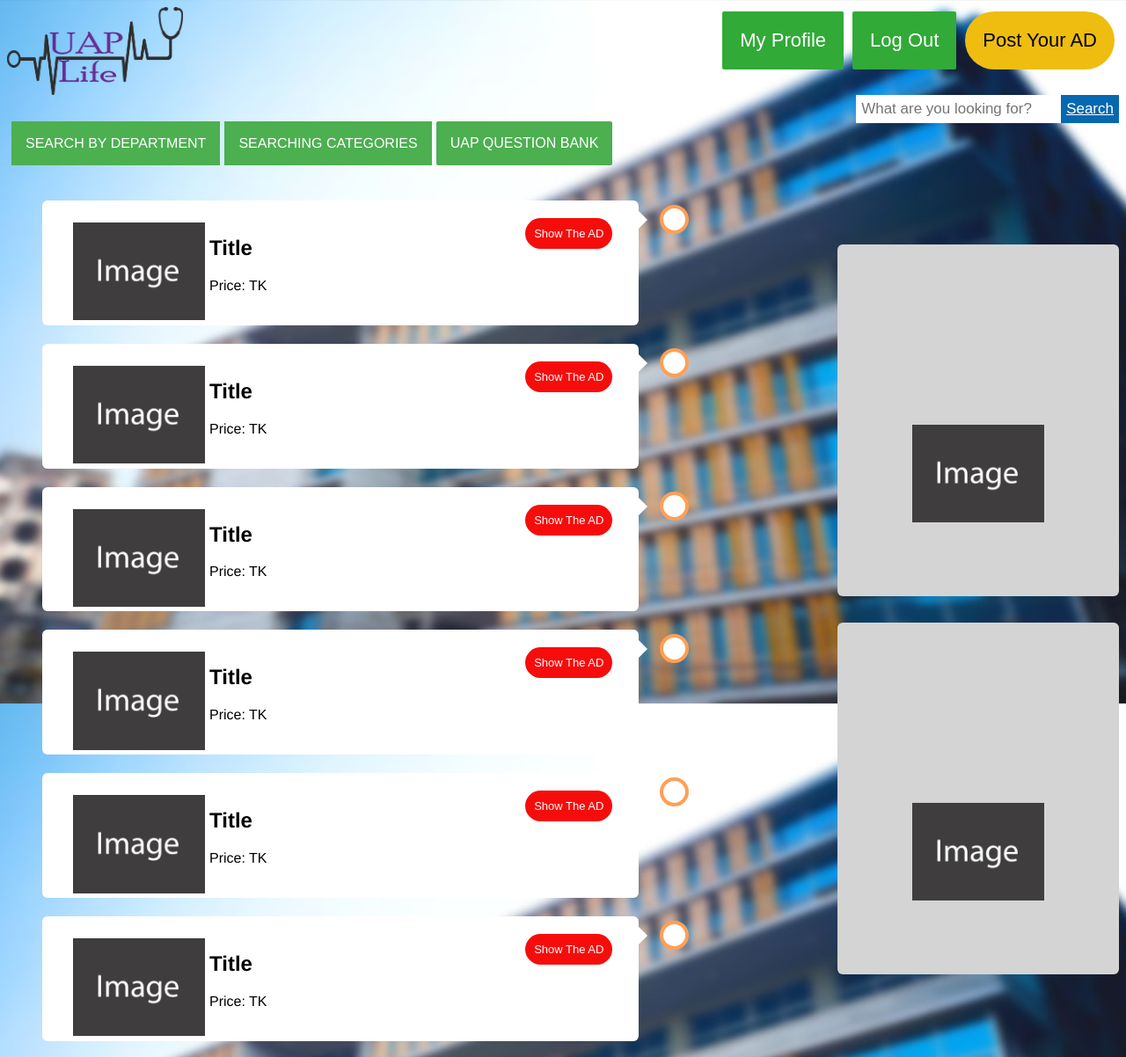
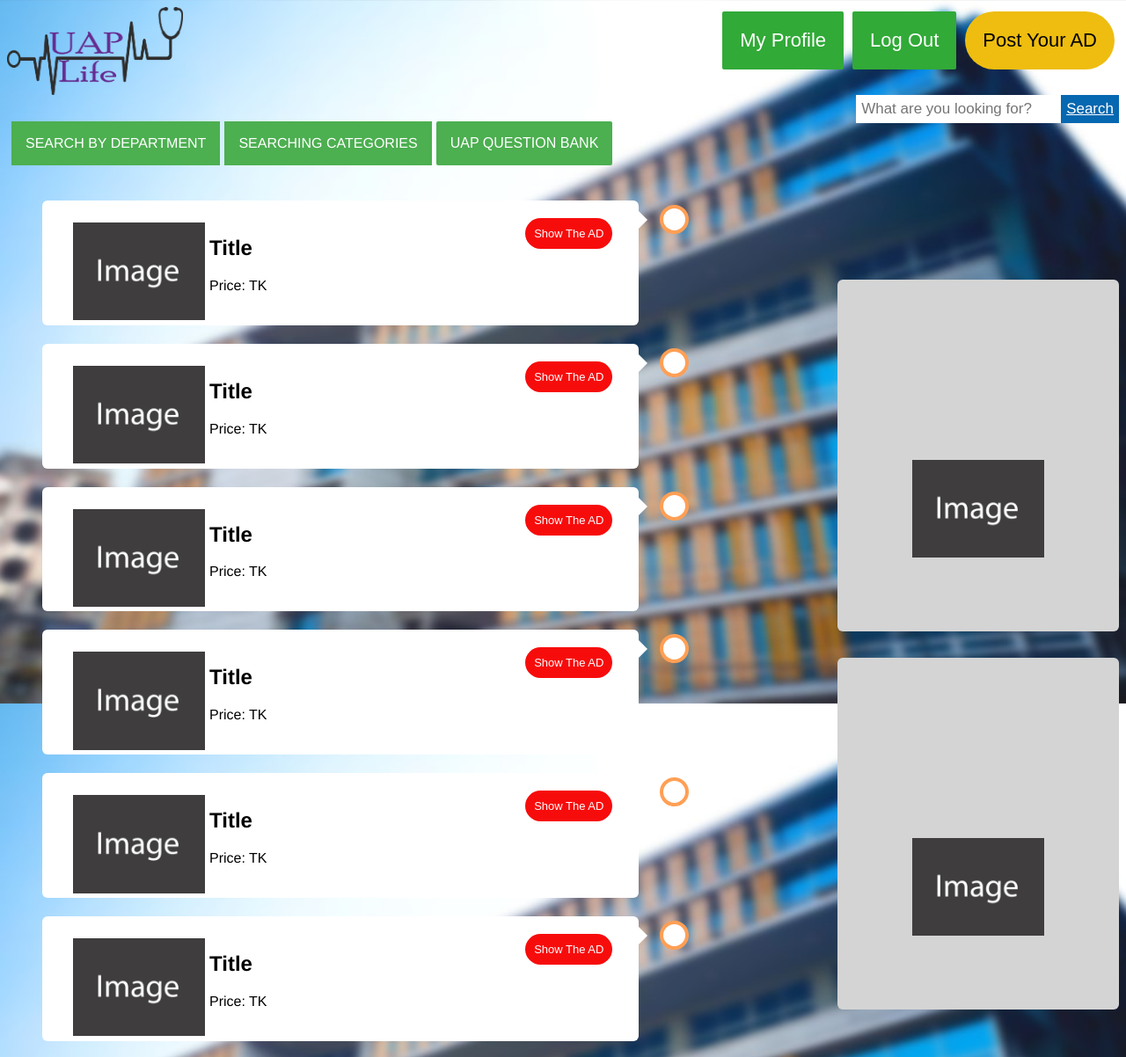
Before and after one commit to niamul64/UAP_life_Buying_And_Selling_Platform, a Django app: template CSE310_ Project/UAP_Life/templates/main_home_page.html in a window 1280 px wide. Shown: the whole page at 88% size. Run offline with Django 3.2, Linux system fonts and the light colour scheme; the template is opened without the code that fills it, so the values that code supplies are empty.

Commit message:
bug fix of main page and django link add

```diff
--- a/CSE310_ Project/UAP_Life/UAP_Life/urls.py
+++ b/CSE310_ Project/UAP_Life/UAP_Life/urls.py
@@ -21,4 +21,7 @@
     path('', views.Home_Page),
     path('admin/', admin.site.urls),
     path('Main/', views.Main_Page),
+    path('Main/post_ad/',views.post_ad),
+    path('Main/post_ad/post_ad2',views.post_ad2),
+
 ]
--- a/CSE310_ Project/UAP_Life/templates/main_home_page.html
+++ b/CSE310_ Project/UAP_Life/templates/main_home_page.html
@@ -228,13 +228,13 @@
 
 </style>
 
-
 <style>
-/* Style The Dropdown Button */
+    /* Style The Dropdown Button */
 
 .dropdown {
     float: left;
     position: relative;
+      z-index:10;
 }
 
 .dropdown .dropbtn {
@@ -284,6 +284,25 @@
 .dropdown-one .dItem:hover, .dropdown-two a:hover {
     background-color: #ddd;
 }
+
+
+
+
+
+
+
+
+
+
+
+</style>
+
+
+
+
+
+<style>
+
 
 
 
@@ -477,7 +496,7 @@
 
     .promo{
    float:right;
-   margin-top:60px;
+   margin-top:100px;
     }
 
 .content_for_promo {
@@ -503,9 +522,10 @@
 
 
 
-
+<a href="post_ad/">
 <button class="button1" onclick="document.getElementById('idPost your AD').style.display='block'" style="width:auto; height: align-self"><span>Post Your AD</span></button>
-<button class="button" onclick="document.getElementById('idLog out').style.display='block'" style="width:auto; height: align-self"><span>Log Out</span></button>
+</a >
+    <button class="button" onclick="document.getElementById('idLog out').style.display='block'" style="width:auto; height: align-self"><span>Log Out</span></button>
 <button class="button" onclick="document.getElementById('idMy Profile').style.display='block'" style="width:auto; height: align-self"><span>My Profile</span></button>
 <div class="clear"></div>
 <div class="topnav">
@@ -521,6 +541,9 @@
 <button class="button_QBANK" onclick="document.getElementById('idUAP QUESTION BANK').style.display='block'" style="width:auto; height: align-self">
     <span>UAP QUESTION BANK</span>
 </button>
+
+
+
       <div class="dropdown">
         <div class="dropbtn">SEARCH BY DEPARTMENT</div>
 
@@ -629,6 +652,7 @@
 
 
     </div>
+
 </ul>
 
 <div class="timeline">
```
